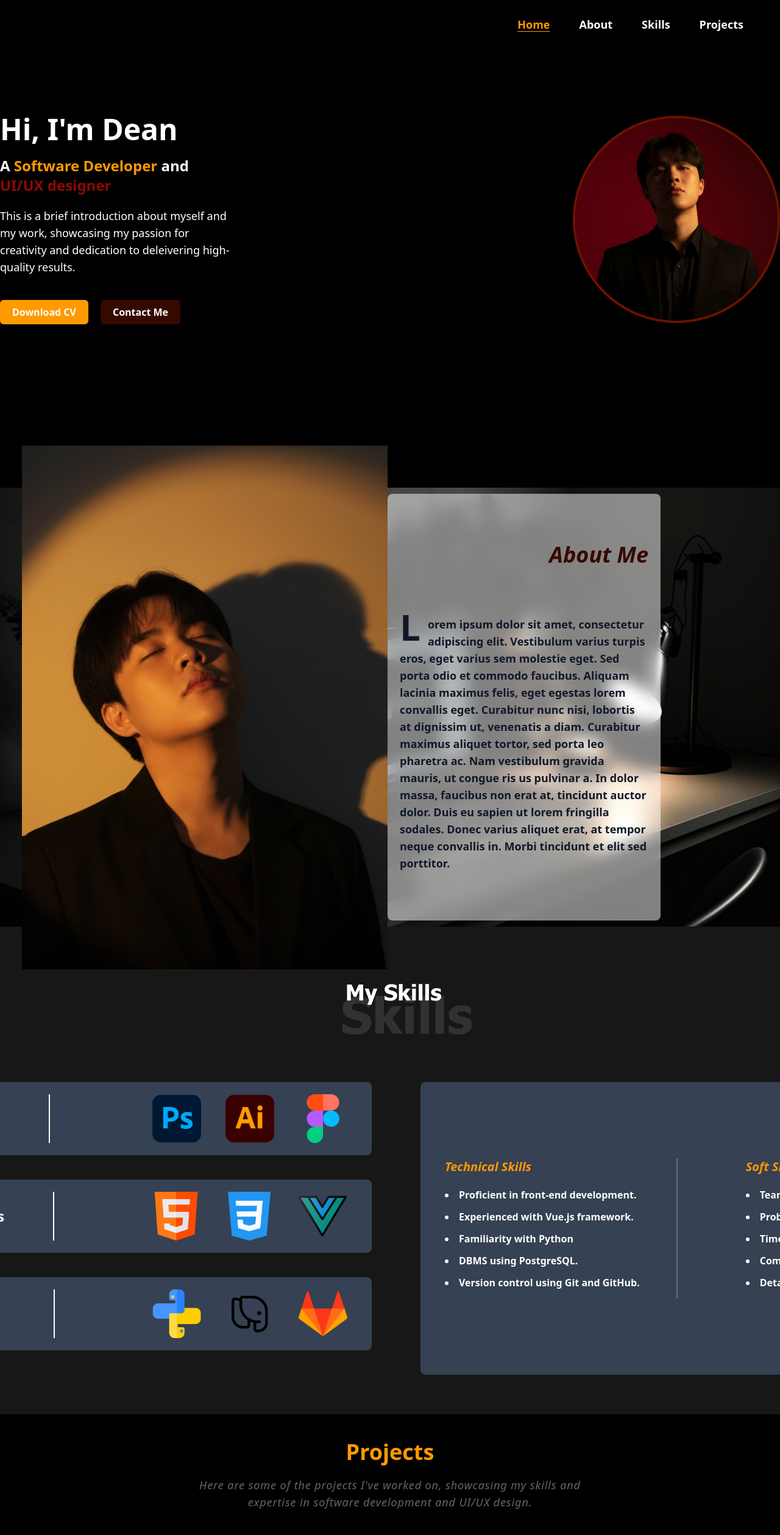
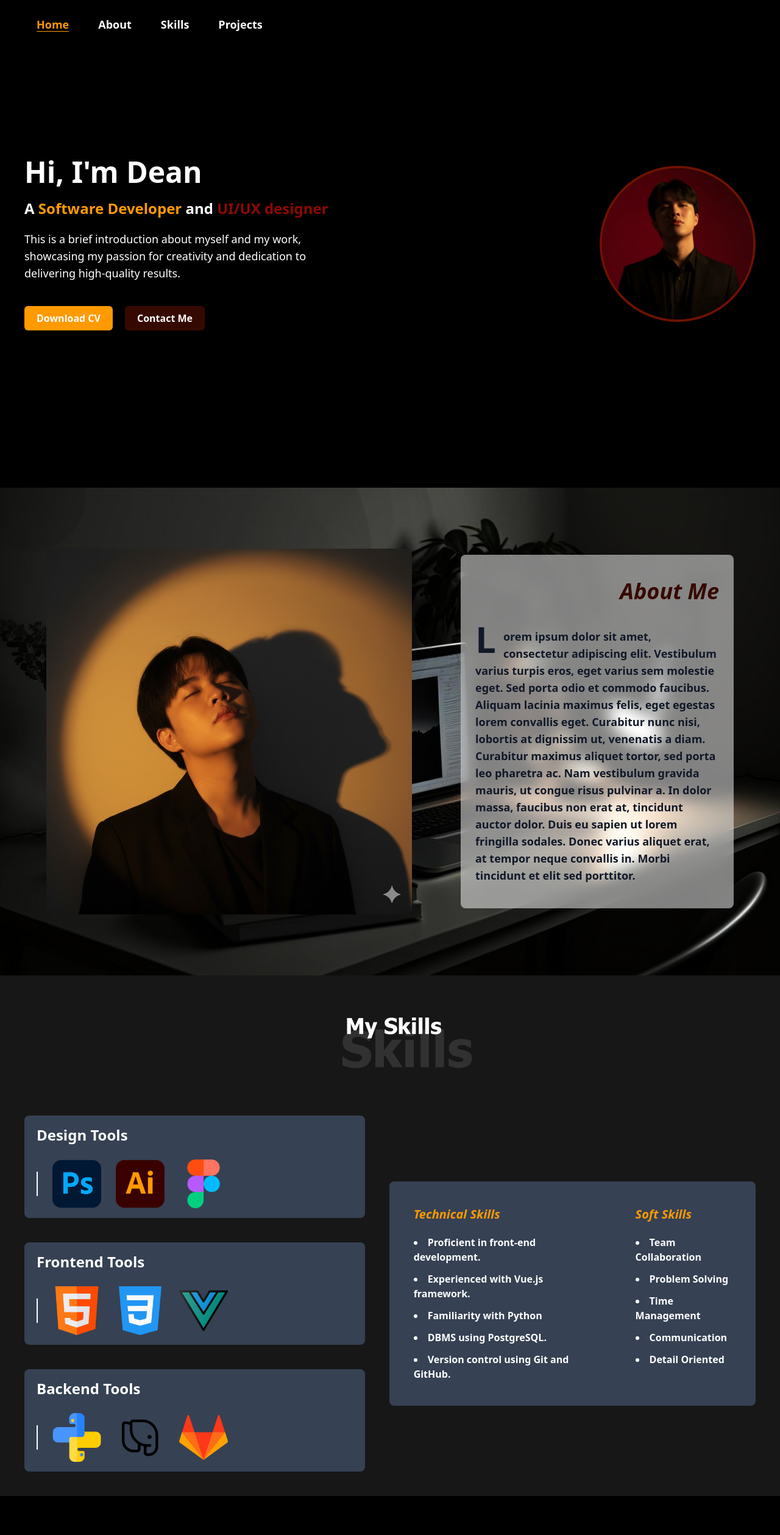
Before and after one commit to dinmaku/my_portfolio, a Vue app: page / in a window 1280 px wide. Shown: the top 2518 px of the page at 61% size. Built offline with nearby package versions, Linux system fonts and the light colour scheme.

Commit message:
Responsiveness Adjustments

```diff
--- a/package.json
+++ b/package.json
@@ -6,7 +6,8 @@
   "scripts": {
     "dev": "vite",
     "build": "vite build",
-    "preview": "vite preview"
+    "preview": "vite preview",
+    "deploy": "gh-pages -d dist"
   },
   "dependencies": {
     "@tailwindcss/vite": "^4.1.14",
@@ -15,6 +16,7 @@
   },
   "devDependencies": {
     "@vitejs/plugin-vue": "^6.0.1",
+    "gh-pages": "^6.3.0",
     "vite": "^7.1.7"
   }
 }
--- a/src/App.vue
+++ b/src/App.vue
@@ -1,94 +1,136 @@
 <template>
  <div class="w-full min-h-screen overflow-x-hidden bg-black bg-opacity-90 scroll-smooth">
-  <nav class="w-full h-20 flex justify-end items-center px-5 text-white bg-black bg-opacity-90 fixed top-0 z-50">
-      <ul class = "flex justify-between space-x-12 text-lg font-semibold px-10">
-       <li class ="hover:text-[#FF9A00] hover:underline hover:underline-offset-4">
-        <a href="#Home" :class="{ 'text-[#FF9A00] underline underline-offset-4': activeSection === 'Home'}" @click="activeSection = 'Home'">Home</a></li>
-        <li class ="hover:text-[#FF9A00] hover:underline hover:underline-offset-4">
-          <a href="#About" :class="{ 'text-[#FF9A00] underline underline-offset-4': activeSection === 'About'}" @click="activeSection = 'About'">About</a></li>
-        <li class ="hover:text-[#FF9A00] hover:underline hover:underline-offset-4">
-          <a href="#Skills" :class="{ 'text-[#FF9A00] underline underline-offset-4': activeSection === 'Skills'}" @click="activeSection = 'Skills'">Skills</a></li>
-        <li class ="hover:text-[#FF9A00] hover:underline hover:underline-offset-4">
-          <a href="#Projects" :class="{ 'text-[#FF9A00] underline underline-offset-4': activeSection === 'Projects'}" @click="activeSection = 'Projects'">Projects</a></li>
+  <!-- Navbar -->
+    <nav class="w-full h-20 flex justify-between items-center px-5 text-white bg-black bg-opacity-90 fixed top-0 z-50">
+
+      <!-- Hamburger Button (Mobile) -->
+      <button @click="isNavOpen = !isNavOpen" class="md:hidden focus:outline-none">
+        <svg xmlns="http://www.w3.org/2000/svg" class="h-6 w-6 text-white" fill="none" viewBox="0 0 24 24" stroke="currentColor">
+          <path stroke-linecap="round" stroke-linejoin="round" stroke-width="2"
+            d="M4 6h16M4 12h16M4 18h16" />
+        </svg>
+      </button>
+
+      <!-- Navigation Links -->
+      <ul :class="['flex-col md:flex-row md:flex space-y-4 md:space-y-0 md:space-x-12 text-lg font-semibold px-10 absolute md:static top-20 left-0 w-full md:w-auto bg-black md:bg-transparent transition-all duration-300 z-40', isNavOpen ? 'flex' : 'hidden']">
+        <li class="hover:text-[#FF9A00] hover:underline hover:underline-offset-4">
+          <a href="#Home" :class="{ 'text-[#FF9A00] underline underline-offset-4': activeSection === 'Home'}" @click="activeSection = 'Home'; isNavOpen = false">Home</a>
+        </li>
+        <li class="hover:text-[#FF9A00] hover:underline hover:underline-offset-4">
+          <a href="#About" :class="{ 'text-[#FF9A00] underline underline-offset-4': activeSection === 'About'}" @click="activeSection = 'About'; isNavOpen = false">About</a>
+        </li>
+        <li class="hover:text-[#FF9A00] hover:underline hover:underline-offset-4">
+          <a href="#Skills" :class="{ 'text-[#FF9A00] underline underline-offset-4': activeSection === 'Skills'}" @click="activeSection = 'Skills'; isNavOpen = false">Skills</a>
+        </li>
+        <li class="hover:text-[#FF9A00] hover:underline hover:underline-offset-4">
+          <a href="#Projects" :class="{ 'text-[#FF9A00] underline underline-offset-4': activeSection === 'Projects'}" @click="activeSection = 'Projects'; isNavOpen = false">Projects</a>
+        </li>
       </ul>
     </nav>
 
-  <div id="Home" class = "w-full h-[calc(110vh-5rem)] flex flex-col justify-center items-center text-white space-y-5 pt-20">
-    <div class = "flex flex-row justify-between items-center space-x-140 mb-40">
-     <div class = "flex flex-col justify-center items-start space-y-5 text-left max-w-lg">
-      <h1 class = "text-5xl font-bold">Hi, I'm Dean</h1>
-      <h2 class = "text-2xl font-semibold">A <span class = "text-[#FF9A00]">Software Developer</span> and <span class="text-[#8F0900]">UI/UX designer</span></h2>
-      <p class = "text-lg font-normal">This is a brief introduction about myself  and my work,
-        showcasing my passion for creativity and dedication to deleivering high-quality results.
+  <div id="Home" class="w-full min-h-screen flex flex-col justify-center items-center text-white space-y-10 pt-10 md:pt-20 px-4 md:px-10 bg-black">
+    <div class="flex flex-col lg:flex-row justify-between items-center gap-10 lg:gap-[140px] mb-20 max-w-screen-xl w-full">
+
+      <!-- Text Content -->
+      <div class="flex flex-col justify-center items-start space-y-5 text-left max-w-lg">
+        <h1 class="text-3xl md:text-5xl font-bold">Hi, I'm Dean</h1>
+        <h2 class="text-xl md:text-2xl font-semibold">
+          A <span class="text-[#FF9A00]">Software Developer</span> and
+          <span class="text-[#8F0900]">UI/UX designer</span>
+        </h2>
+        <p class="text-base md:text-lg font-normal">
+          This is a brief introduction about myself and my work, showcasing my passion for creativity and dedication to delivering high-quality results.
         </p>
-      <div class = "flex flex-row justify-start items-center space-x-5 mt-5">
-       <button @click="downloadCV" class = "bg-[#FF9A00] px-5 py-2 rounded-md text-white font-semibold cursor-pointer hover:bg-[#CC7A00]
-       transform-transition duration-300 transform hover:scale-105">Download CV </button>
-      <button @click="showContactMe" class = "bg-[#360900] px-5 py-2 rounded-md text-white font-semibold cursor-pointer hover:bg-[#8F0900]
-       transform-transition duration-300 transform hover:scale-105">Contact Me</button>
+        <div class="flex flex-row justify-start items-center space-x-5 mt-5">
+          <button @click="downloadCV" class="bg-[#FF9A00] px-5 py-2 rounded-md text-white font-semibold cursor-pointer hover:bg-[#CC7A00] transition duration-300 transform hover:scale-105">
+            Download CV
+          </button>
+          <button @click="showContactMe" class="bg-[#360900] px-5 py-2 rounded-md text-white font-semibold cursor-pointer hover:bg-[#8F0900] transition duration-300 transform hover:scale-105">
+            Contact Me
+          </button>
         </div>
       </div>
-     <img src = "./assets/images/lwl.png" alt = "Dean" class = "w-85 h-85 rounded-full object-cover border-4 border-[#6E1200]"/>
+
+      <!-- Image -->
+      <img src="./assets/images/lwl.png" alt="Dean" class="w-48 h-48 md:w-64 md:h-64 rounded-full object-cover border-4 border-[#6E1200]" />
+    </div>
   </div>
 
+  <!--About-->
+   <div id="About" class="w-full min-h-screen flex flex-col lg:flex-row justify-center items-center text-white px-4 py-10
+    bg-[radial-gradient(at_30%_20%,_white_2%,_zinc-900_98%)]
+    bg-[url('./assets/images/about-us_bg.png')] bg-cover bg-center bg-no-repeat bg-blend-overlay">
+
+    <!-- Image Section -->
+    <div class="flex justify-center items-center mb-10 lg:mb-0 lg:mr-20">
+      <img src="./assets/images/portfolio_img.jpg" alt="About Me Image"
+        class="w-full max-w-xs sm:max-w-sm md:max-w-md lg:max-w-[600px] h-auto object-cover rounded-lg" />
     </div>
 
-   <div id = "About"
-  class="w-full h-[90vh] flex flex-row justify-center items-center text-white bg-[radial-gradient(at_30%_20%,_white_2%,_zinc-900_98%)]
-  bg-[url('./assets/images/about-us_bg.png')] bg-cover bg-center bg-no-repeat bg-blend-overlay"
->
-<div class = "flex flex-row justify-start items-center mr-40">
-  <img src="./assets/images/portfolio_img.jpg" alt="About Me Image" class="w-[600px] h-[859px] object-cover" />
-
+    <!-- Text Section -->
     <div class="flex flex-col justify-center items-center space-y-5 text-left max-w-3xl">
-    <div class = "py-20 px-5 bg-white/50 backdrop-blur-md rounded-lg space-y-20 max-w-md">
-    <h1 class="text-4xl font-bold text-[#360900] text-end italic">About Me</h1>
-    <p class="first-letter:text-6xl first-letter:font-semibold
-     first-letter:float-left first-letter:mr-3 first-letter:leading-none first-letter:-mt-3
-     text-lg font-semibold text-gray-900">
+      <div class="py-10 px-6 bg-white/50 backdrop-blur-md rounded-lg space-y-10 w-full max-w-md">
+        <h1 class="text-3xl md:text-4xl font-bold text-[#360900] text-end italic">About Me</h1>
+        <p class="text-base md:text-lg font-semibold text-gray-900
+          first-letter:text-5xl md:first-letter:text-6xl
+          first-letter:font-semibold first-letter:float-left
+          first-letter:mr-3 first-letter:leading-none first-letter:-mt-3">
           Lorem ipsum dolor sit amet, consectetur adipiscing elit. Vestibulum varius turpis eros, eget varius sem molestie eget.
           Sed porta odio et commodo faucibus. Aliquam lacinia maximus felis, eget egestas lorem convallis eget.
           Curabitur nunc nisi, lobortis at dignissim ut, venenatis a diam. Curabitur maximus aliquet tortor, sed porta leo pharetra ac.
-      Nam vestibulum gravida mauris, ut congue ris  us pulvinar a. In dolor massa, faucibus non erat at, tincidunt auctor dolor.
+          Nam vestibulum gravida mauris, ut congue risus pulvinar a. In dolor massa, faucibus non erat at, tincidunt auctor dolor.
           Duis eu sapien ut lorem fringilla sodales. Donec varius aliquet erat, at tempor neque convallis in.
           Morbi tincidunt et elit sed porttitor.
         </p>
       </div>
     </div>
   </div>
+
+    <div id="Skills" class="w-full min-h-screen flex flex-col justify-center items-center bg-[#171717] p-6 md:p-10">
+    <!-- Skills Icon -->
+    <img src="./assets/images/skills.png" alt="Skills Icon" class="w-1/2 sm:w-1/3 md:w-1/4 mb-10" />
+
+    <!-- Skills Content -->
+    <div class="flex flex-col lg:flex-row justify-center items-center gap-10 w-full max-w-screen-xl">
+
+      <!-- Tool Lists -->
+      <div class="flex flex-col space-y-10 w-full max-w-3xl">
+        <!-- Design Tools -->
+        <ul class="flex flex-wrap items-center text-white text-xl md:text-2xl font-bold bg-gray-700 rounded-lg px-5 py-4 gap-x-6 gap-y-4">
+          <span class="w-full mb-2">Design Tools</span>
+          <li class="border-l-2 border-white h-10"></li>
+          <li><img src="./assets/images/photoshop.png" class="w-16 md:w-20" /></li>
+          <li><img src="./assets/images/illustrator.png" class="w-16 md:w-20" /></li>
+          <li><img src="./assets/images/figma.png" class="w-16 md:w-20" /></li>
+        </ul>
+
+        <!-- Frontend Tools -->
+        <ul class="flex flex-wrap items-center text-white text-xl md:text-2xl font-bold bg-gray-700 rounded-lg px-5 py-4 gap-x-6 gap-y-4">
+          <span class="w-full mb-2">Frontend Tools</span>
+          <li class="border-l-2 border-white h-10"></li>
+          <li><img src="./assets/images/html.png" class="w-16 md:w-20" /></li>
+          <li><img src="./assets/images/css-3.png" class="w-16 md:w-20" /></li>
+          <li><img src="./assets/images/vue.png" class="w-16 md:w-20" /></li>
+        </ul>
+
+        <!-- Backend Tools -->
+        <ul class="flex flex-wrap items-center text-white text-xl md:text-2xl font-bold bg-gray-700 rounded-lg px-5 py-4 gap-x-6 gap-y-4">
+          <span class="w-full mb-2">Backend Tools</span>
+          <li class="border-l-2 border-white h-10"></li>
+          <li><img src="./assets/images/python.png" class="w-16 md:w-20" /></li>
+          <li><img src="./assets/images/postgresql.png" class="w-16 md:w-20" /></li>
+          <li><img src="./assets/images/git.png" class="w-16 md:w-20" /></li>
+        </ul>
       </div>
 
-  <div id="Skills" class="w-full h-[100vh] flex flex-col justify-center items-center bg-[#171717] p-10">
-    <img src="./assets/images/skills.png" alt="Skills Icon" class="w-1/4 mb-10" />
-    <div class="flex flex-row justify-between items-center space-x-20">
-       <div class = "flex flex-col space-y-10">
-            <ul class="flex flex-row items-center text-white text-2xl font-bold mb-10 bg-gray-700 h-30 w-[800px] rounded-lg px-5 gap-x-10">
-              <span class="mr-15">Design Tools</span>
-              <li class="border-l-2 border-white h-20 mr-32"></li>
-              <li><img src="./assets/images/photoshop.png" class="w-20"></li>
-              <li><img src="./assets/images/illustrator.png" class="w-20"></li>
-              <li><img src="./assets/images/figma.png" class="w-20"></li>
-            </ul>
-            <ul class="flex flex-row items-center text-white text-2xl font-bold mb-10 bg-gray-700 h-30 w-[800px] rounded-lg px-5 gap-x-10">
-              <span class="mr-10">Frontend Tools</span>
-              <li class="border-l-2 border-white h-20 mr-30"></li>
-              <li><img src="./assets/images/html.png" class="w-20"></li>
-              <li><img src="./assets/images/css-3.png" class="w-20"></li>
-              <li><img src="./assets/images/vue.png" class="w-20"></li>
-            </ul>
-            <ul class="flex flex-row items-center text-white text-2xl font-bold mb-10 bg-gray-700 h-30 w-[800px] rounded-lg px-5 gap-x-10">
-              <span class="mr-12">Backend Tools</span>
-              <li class="border-l-2 border-white h-20 mr-30"></li>
-              <li><img src="./assets/images/python.png" class="w-20"></li>
-              <li><img src="./assets/images/postgresql.png" class="w-20"></li>
-              <li><img src="./assets/images/git.png" class="w-20"></li>
-            </ul>
-       </div>
-       <div class="flex flex-col justify-center items-start bg-gray-700 h-[480px] w-[780px] rounded-lg p-10 space-y-10">
-        <div class ="flex justify-between items-start space-x-10">
-           <div class = "flex flex-col space-y-5 max-w-lg mr-15">
-            <h1 class="text-xl font-bold italic text-[#FF9A00]">Technical Skills</h1>
-              <ul class="font-semibold text-white list-disc list-inside space-y-3 max-w-xs">
+      <!-- Skills Description -->
+      <div class="flex flex-col justify-center items-start bg-gray-700 rounded-lg p-6 md:p-10 space-y-10 w-full max-w-3xl">
+        <div class="flex flex-col md:flex-row justify-between items-start gap-10">
+
+          <!-- Technical Skills -->
+          <div class="flex flex-col space-y-5 max-w-md">
+            <h1 class="text-lg md:text-xl font-bold italic text-[#FF9A00]">Technical Skills</h1>
+            <ul class="font-semibold text-white list-disc list-inside space-y-3">
               <li>Proficient in front-end development.</li>
               <li>Experienced with Vue.js framework.</li>
               <li>Familiarity with Python</li>
@@ -96,103 +138,102 @@
               <li>Version control using Git and GitHub.</li>
             </ul>
           </div>
-            <div class="border-l-2 border-gray-500 h-[230px] mr-28"></div>
-            <div class = "flex flex-col space-y-5 max-w-lg">
-            <h1 class="text-xl font-bold italic text-[#FF9A00]">Soft Skills</h1>
-              <ul class="font-semibold text-white list-disc list-inside space-y-3 max-w-xs">
+
+          <!-- Divider -->
+          <div class="hidden md:block border-l-2 border-gray-500 h-auto"></div>
+
+          <!-- Soft Skills -->
+          <div class="flex flex-col space-y-5 max-w-md">
+            <h1 class="text-lg md:text-xl font-bold italic text-[#FF9A00]">Soft Skills</h1>
+            <ul class="font-semibold text-white list-disc list-inside space-y-3">
               <li>Team Collaboration</li>
               <li>Problem Solving</li>
               <li>Time Management</li>
-                <li>Communication.</li>
+              <li>Communication</li>
               <li>Detail Oriented</li>
             </ul>
           </div>
         </div>
+      </div>
 
+    </div>
+  </div>
 
+  <!-- Projects Section -->
+    <div id="Projects" class="w-full min-h-screen flex flex-col justify-center items-center bg-black px-4 py-10">
+      <div class="flex flex-col justify-center items-center space-y-5 text-white/40">
+        <h1 class="text-3xl md:text-4xl font-bold text-[#FF9A00]">Projects</h1>
+        <p class="text-base md:text-lg font-normal max-w-2xl text-center tracking-wider italic">
+          Here are some of the projects I've worked on, showcasing my skills and expertise in software development and UI/UX design.
+        </p>
+
+        <!-- Project Cards Grid -->
+        <div class="grid grid-cols-1 sm:grid-cols-2 lg:grid-cols-3 gap-6 md:gap-10 mt-10 w-full max-w-screen-xl">
+          <!-- Project 1 -->
+          <div class="bg-gray-800 rounded-lg overflow-hidden shadow-lg transform hover:scale-105 transition-transform duration-300">
+            <img src="./assets/images/project_1.png" alt="Project 1" class="w-full h-60 object-cover" />
+            <div class="p-5">
+              <h2 class="text-lg md:text-xl font-bold text-white mb-2">Red Carpet Wedding Services</h2>
+              <p class="text-gray-300 text-sm md:text-base">A full-featured event booking landing platform with user authentication, supplier viewing, and book tracking.</p>
+            </div>
+          </div>
+
+          <!-- Project 2 -->
+          <div class="bg-gray-800 rounded-lg overflow-hidden shadow-lg transform hover:scale-105 transition-transform duration-300">
+            <img src="./assets/images/project_2.png" alt="Project 2" class="w-full h-60 object-cover" />
+            <div class="p-5">
+              <h2 class="text-lg md:text-xl font-bold text-white mb-2">Events Information Management System</h2>
+              <p class="text-gray-300 text-sm md:text-base">A management console designed to help staff and administrators manage event bookings, track customer data, and monitor scheduling efficiently.</p>
+            </div>
+          </div>
+
+          <!-- Project 3 -->
+          <div class="bg-gray-800 rounded-lg overflow-hidden shadow-lg transform hover:scale-105 transition-transform duration-300">
+            <img src="./assets/images/project_3.png" alt="Project 3" class="w-full h-60 object-cover" />
+            <div class="p-5">
+              <h2 class="text-lg md:text-xl font-bold text-white mb-2">Appthritis UI/UX</h2>
+              <p class="text-gray-300 text-sm md:text-base">A high level prototype mobile application that simulates the prevention of Osteoarthritis primarily with Elder People.</p>
             </div>
           </div>
         </div>
 
-  <div id="Projects" class="w-full h-[100vh] flex flex-col justify-center items-center bg-black p-10">
-    <div class="flex flex-col justify-center items-center space-y-5 text-white/40">
-      <h1 class="text-4xl font-bold text-[#FF9A00]">Projects</h1>
-      <p class="text-lg font-normal max-w-2xl text-center tracking-wider italic">
-        Here are some of the projects I've worked on, showcasing my skills and expertise in software development and UI/UX design.
-      </p>
-    <div class = "grid grid-cols-3 gap-10 mt-10">
-      <div class="bg-gray-800 rounded-lg overflow-hidden shadow-lg transform hover:scale-105 transition-transform duration-300">
-        <img src="./assets/images/project_1.png" alt="Project 1" class="w-full h-70 object-cover" />
-        <div class="p-5">
-          <h2 class="text-xl font-bold text-white mb-2">Red Carpet Wedding Services</h2>
-          <p class="text-gray-300">A full-featured event booking landing platform with user authentication, supplier viewing, and book tracking.</p>
+        <!-- Pagination Dots -->
+        <div class="flex items-center justify-center space-x-2 mt-8">
+          <button class="w-3 h-3 rounded-full bg-blue-600 transition duration-300 cursor-pointer"></button>
+          <button class="w-3 h-3 rounded-full bg-gray-300 hover:bg-blue-400 transition duration-300 cursor-pointer"></button>
+          <button class="w-3 h-3 rounded-full bg-gray-300 hover:bg-blue-400 transition duration-300 cursor-pointer"></button>
+          <button class="w-3 h-3 rounded-full bg-gray-300 hover:bg-blue-400 transition duration-300 cursor-pointer"></button>
         </div>
-      </div>
-      <div class="bg-gray-800 rounded-lg overflow-hidden shadow-lg transform hover:scale-105 transition-transform duration-300">
-        <img src="./assets/images/project_2.png" alt="Project 2" class="w-full h-69 object-cover" />
-        <div class="p-5">
-          <h2 class="text-xl font-bold text-white mb-2">Events Information Management System</h2>
-          <p class="text-gray-300"> A management console designed to help staff and administrators manage event bookings,
-            track customer data, and monitor scheduling efficiently.</p>
-        </div>
-      </div>
-      <div class="bg-gray-800 rounded-lg overflow-hidden shadow-lg transform hover:scale-105 transition-transform duration-300">
-        <img src="./assets/images/project_3.png" alt="Project 3" class="w-full h-69 object-cover" />
-        <div class="p-5">
-          <h2 class="text-xl font-bold text-white mb-2">Appthritis UI/UX</h2>
-          <p class="text-gray-300">A high level prototype mobile application that simulates the prevention of Osteoarthritis primarily with Elder People.</p>
       </div>
     </div>
 
-    </div>
-    <div class="flex items-center justify-center space-x-2 mt-8">
-      <!-- Page 1 (active) -->
-      <button class="w-3 h-3 rounded-full bg-blue-600 transition duration-300 cursor-pointer"></button>
-
-      <!-- Page 2 -->
-      <button class="w-3 h-3 rounded-full bg-gray-300 hover:bg-blue-400 transition duration-300 cursor-pointer"></button>
-
-      <!-- Page 3 -->
-      <button class="w-3 h-3 rounded-full bg-gray-300 hover:bg-blue-400 transition duration-300 cursor-pointer"></button>
-
-      <!-- Page 4 -->
-      <button class="w-3 h-3 rounded-full bg-gray-300 hover:bg-blue-400 transition duration-300 cursor-pointer"></button>
-    </div>
-
-
-  </div>
-  </div>
-
-<div class="w-full h-[10vh] flex flex-col justify-center items-center bg-[#171717] p-10">
-    <div class = "flex justiy-between items-center space-x-70">
-       <p class="text-gray-500 text-md font-semibold">&copy; 2024 Dean's Portfolio. All rights reserved.</p>
-
-        <div class = "flex flex-row justify-center items-center space-x-5 text-white">
+    <!-- Footer -->
+    <div class="w-full flex flex-col justify-center items-center bg-[#171717] px-4 py-6">
+      <div class="flex flex-col md:flex-row justify-between items-center w-full max-w-screen-xl space-y-4 md:space-y-0 md:space-x-10">
+        <p class="text-gray-500 text-sm md:text-md font-semibold text-center md:text-left">
+          &copy; 2024 Dean's Portfolio. All rights reserved.
+        </p>
+        <div class="flex flex-row justify-center items-center space-x-4 text-white">
           <a href="#" class="hover:text-[#FF9A00] transition duration-300">
-            <img src="./assets/images/linkedin.png" alt="LinkedIn" class="w-7 h-7 transform hover:scale-110 transition-transform duration-300"/>
+            <img src="./assets/images/linkedin.png" alt="LinkedIn" class="w-6 h-6 md:w-7 md:h-7 transform hover:scale-110 transition-transform duration-300" />
           </a>
-          <span>|</span>
           <a href="#" class="hover:text-[#FF9A00] transition duration-300">
-             <img src="./assets/images/facebook.png" alt="LinkedIn" class="w-7 h-7 transform hover:scale-110 transition-transform duration-300"/>
+            <img src="./assets/images/facebook.png" alt="Facebook" class="w-6 h-6 md:w-7 md:h-7 transform hover:scale-110 transition-transform duration-300" />
           </a>
-          <span>|</span>
           <a href="#" class="hover:text-[#FF9A00] transition duration-300">
-              <img src="./assets/images/github.png" alt="GitHub" class="w-7 h-7 transform hover:scale-110 transition-transform duration-300"/>
+            <img src="./assets/images/github.png" alt="GitHub" class="w-6 h-6 md:w-7 md:h-7 transform hover:scale-110 transition-transform duration-300" />
           </a>
-          <span>|</span>
           <a href="#" class="hover:text-[#FF9A00] transition duration-300">
-              <img src="./assets/images/gmail.png" alt="GitHub" class="w-7 h-7 transform hover:scale-110 transition-transform duration-300"/>
+            <img src="./assets/images/gmail.png" alt="Gmail" class="w-6 h-6 md:w-7 md:h-7 transform hover:scale-110 transition-transform duration-300" />
           </a>
-          <span>|</span>
           <a href="#" class="hover:text-[#FF9A00] transition duration-300">
-              <img src="./assets/images/twitter.png" alt="GitHub" class="w-7 h-7 transform hover:scale-110 transition-transform duration-300"/>
+            <img src="./assets/images/twitter.png" alt="Twitter" class="w-6 h-6 md:w-7 md:h-7 transform hover:scale-110 transition-transform duration-300" />
           </a>
         </div>
       </div>
     </div>
 
     </div>
-
 
 
     <div v-if="contactMe" @click.self="closeContactMe" class="fixed inset-0 bg-gray-800/50 overflow-y-auto flex justify-center items-center z-999">
@@ -221,11 +262,14 @@
 
 export default {
   name: 'MyPortfolio',
+
+
   data() {
     return {
       home: true,
       activeSection: 'Home',
       contactMe: false,
+      isNavOpen: false,
     };
   },
   methods: {
--- a/vite.config.js
+++ b/vite.config.js
@@ -4,6 +4,7 @@ import tailwind from '@tailwindcss/vite'
 
 // https://vite.dev/config/
 export default defineConfig({
+  base: '/my_portfolio/',  // Add this line for GitHub Pages deployment
   plugins: [
     vue(),
     tailwind(),
```
Also changed, not shown: 1 other file (tests, documents, lock files or other folders). Lines whose indentation alone changed are shown as unchanged.
